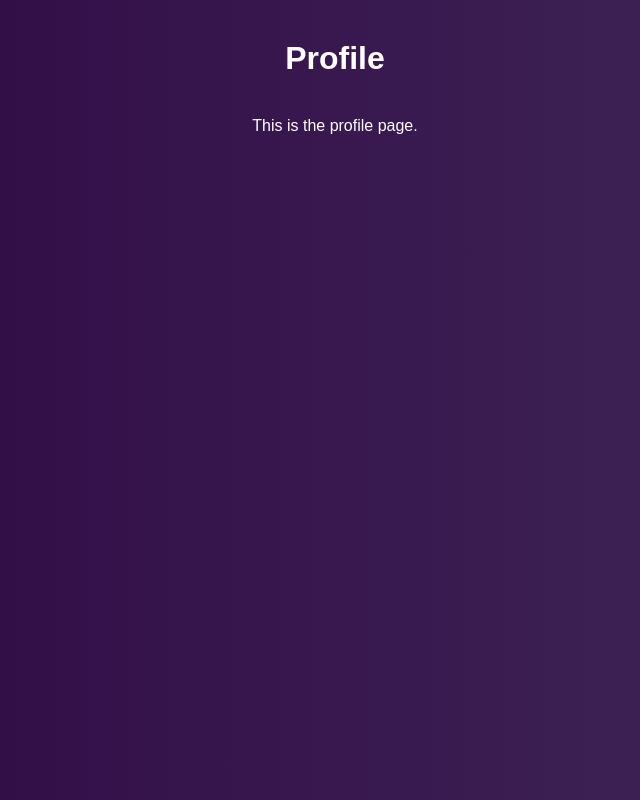
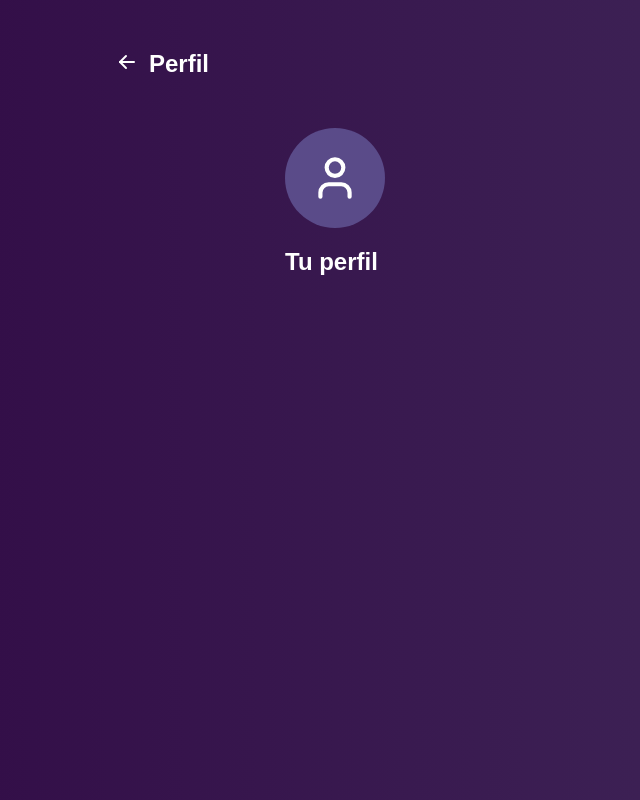
Before and after one commit to OrlandoTellez/moonsleep, a React (Vite) app: page /profile in a window 1280 px wide. Shown: the whole page, without its empty margins (305-945 px from the left). Built offline with nearby package versions, Linux system fonts and the light colour scheme; a web font is replaced by a local one.

Commit message:
feat: add Profile page components; create InfoProfile section and styles, integrate arrowLeft icon for navigation

```diff
--- a/src/pages/Profile.module.css
+++ b/src/pages/Profile.module.css
@@ -0,0 +1,7 @@
+.nav{
+    width: 100%;
+    display: flex;
+    align-items: center;
+    padding: 10px;
+    gap: 10px;
+}
--- a/src/pages/Profile.tsx
+++ b/src/pages/Profile.tsx
@@ -1,11 +1,22 @@
+import { InfoProfile } from "../sections/Profile/InfoProfile"
+import arroyLeft from "../assets/arrowLeft.svg"
+import { Link } from "react-router-dom"
+import styles from "./Profile.module.css"
 import "../index.css"
 
 export const Profile = () => {
   return (
     <>
         <main>
-            <h1>Profile</h1>
-            <p>This is the profile page.</p>
+          <nav className={styles.nav}>
+            <Link to="/">
+              <img src={arroyLeft} alt="arrow left" />
+            </Link>
+            <h2>Perfil</h2>
+          </nav>
+          <div>
+            <InfoProfile />
+          </div>
         </main>
     </>
   )
--- /dev/null
+++ b/src/sections/Profile/InfoProfile.module.css
@@ -0,0 +1,19 @@
+.container{
+    display: grid;
+    gap: 20px;
+}
+
+.user{
+    display: flex;
+    align-items: center;
+    gap: 10px;
+    background: #5a4b89;
+    padding: 10px;
+    border-radius: 100px;
+    padding: 25px;
+}
+
+.user img{
+    width: 50px;
+    height: 50px;
+}
--- /dev/null
+++ b/src/sections/Profile/InfoProfile.tsx
@@ -0,0 +1,18 @@
+import styles from './InfoProfile.module.css';
+import user from '../../assets/user.svg';
+
+
+export const InfoProfile = () => {
+  return (
+    <>
+        <div className={styles.container}>
+            <div className={styles.user}>
+                <img src={user} alt="profile user icon" />
+            </div>
+            <article>
+              <h1>Tu perfil</h1>
+            </article>
+        </div>
+    </>
+  )
+}
```
Also changed, not shown: src/assets/arrowLeft.svg (added).
